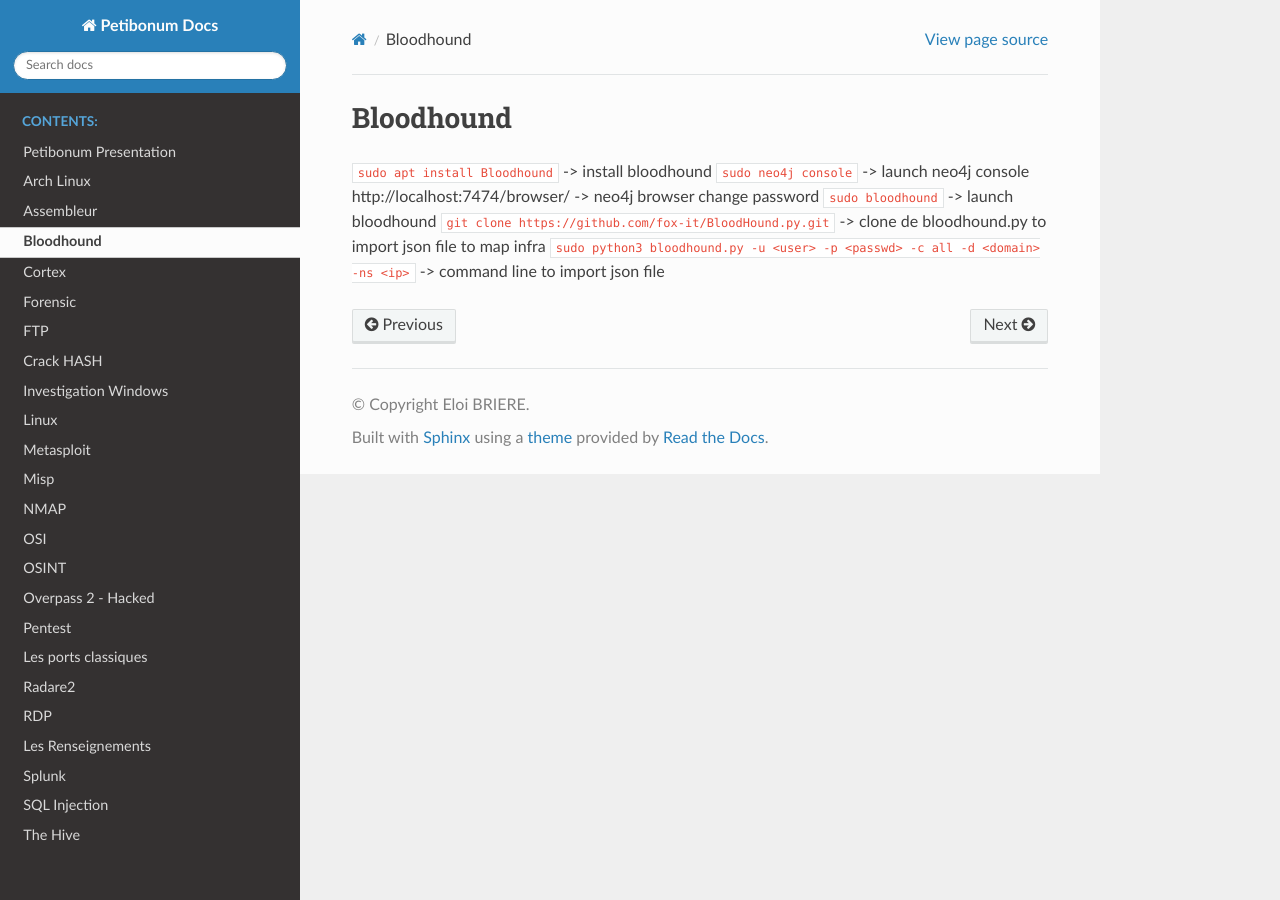
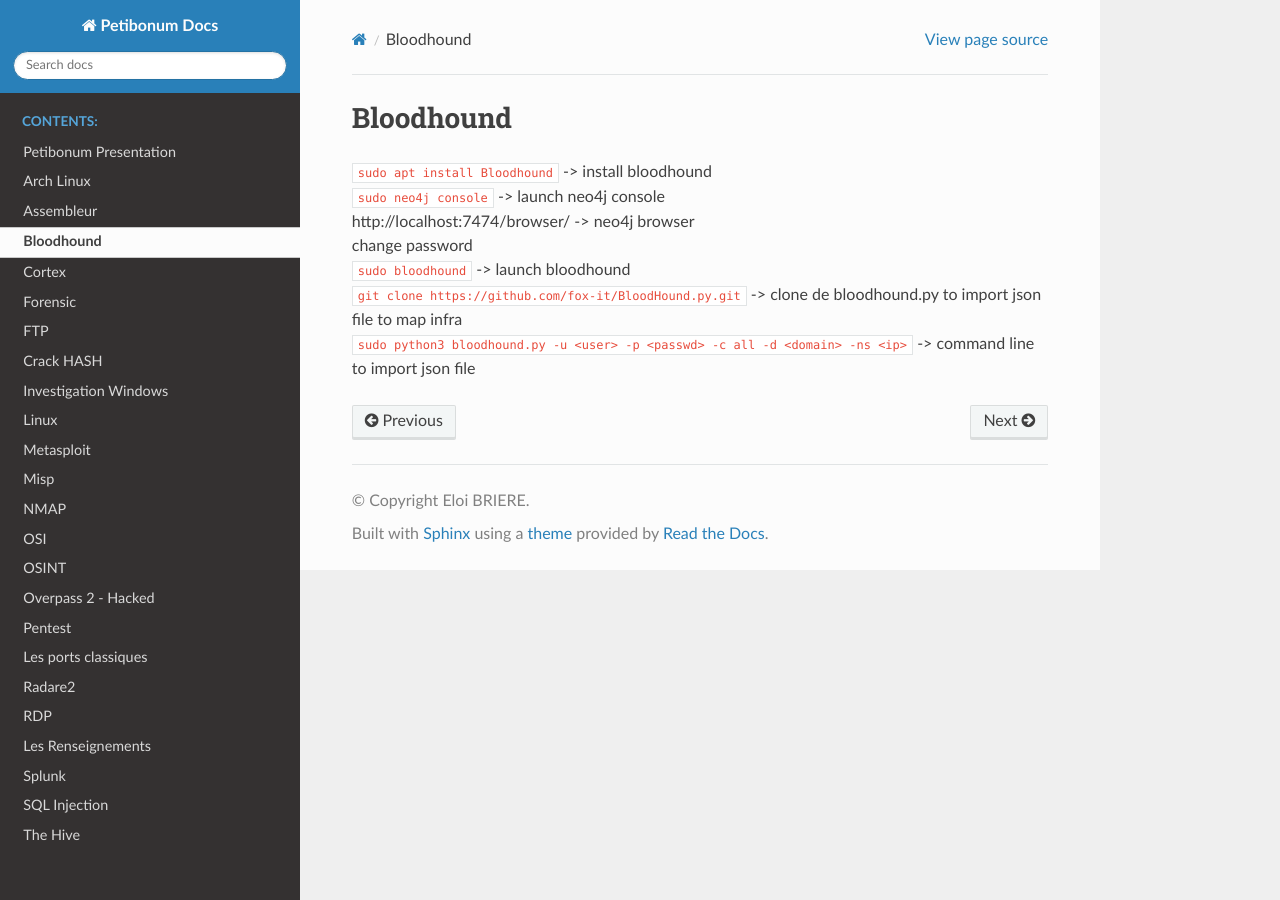
Before and after one commit to Iole-Bri/misp_docs_2, a Sphinx documentation site: the page built from docs/source/src/bloodhound.md, in a window 1280 px wide. Built offline with Sphinx 7.4.7 and the Read the Docs theme 2.0.0, drawn with Linux system fonts in a browser that asks for light colours; some of the changed lines change nothing that is shown.

Commit message:
bloodhound.md

````diff
--- a/docs/source/src/bloodhound.md
+++ b/docs/source/src/bloodhound.md
@@ -1,9 +1,9 @@
 # Bloodhound
 
 ```sudo apt install Bloodhound``` -> install bloodhound
-```sudo neo4j console``` -> launch neo4j console
-http://localhost:7474/browser/ -> neo4j browser
-    change password
-```sudo bloodhound``` -> launch bloodhound
-```git clone https://github.com/fox-it/BloodHound.py.git``` -> clone de bloodhound.py to import json file to map infra
-```sudo python3 bloodhound.py -u <user> -p <passwd> -c all -d <domain> -ns <ip>``` -> command line to import json file
+<br/>```sudo neo4j console``` -> launch neo4j console
+<br/>http://localhost:7474/browser/ -> neo4j browser
+    <br/>change password
+<br/>```sudo bloodhound``` -> launch bloodhound
+<br/>```git clone https://github.com/fox-it/BloodHound.py.git``` -> clone de bloodhound.py to import json file to map infra
+<br/>```sudo python3 bloodhound.py -u <user> -p <passwd> -c all -d <domain> -ns <ip>``` -> command line to import json file
````
